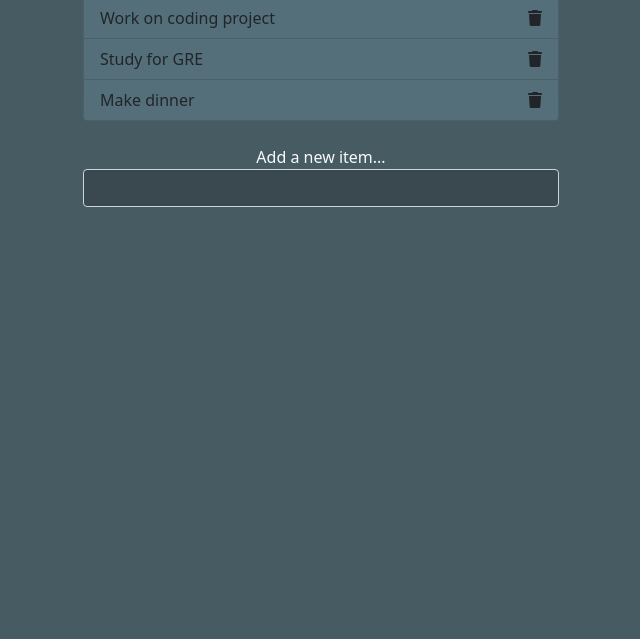
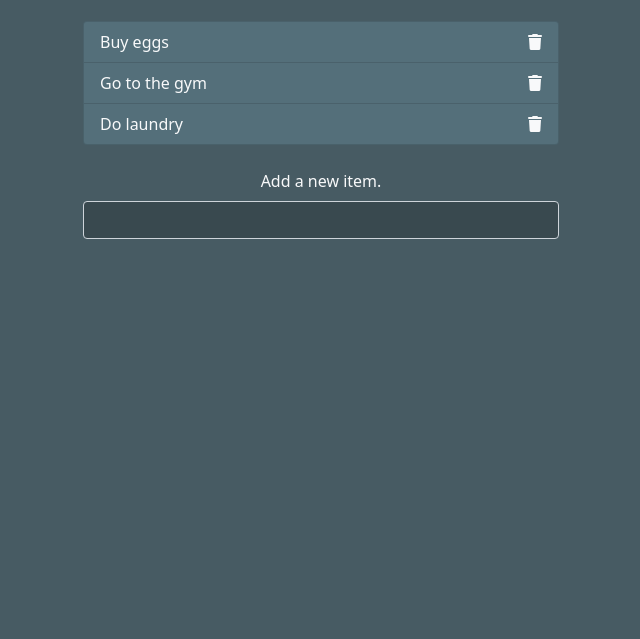
Before and after one commit to bilala45/todo-list, a plain HTML site: page index.html in a window 1280 px wide. Shown: the part 161-800 px from the top of the page, without its empty margins (319-959 px from the left). Drawn offline with nearby package versions, Linux system fonts and the light colour scheme.

Commit message:
edit default todo list items in html file

```diff
--- a/index.html
+++ b/index.html
@@ -15,37 +15,38 @@
 
     <div class="container">
 
-        <header class="text-center text-light my-4">
+        <header class="text-center text-light mt-5 mb-4">
             <h1 class="mb-4">Todo List</h1>
             <form class="search">
                 <input class="form-control m-auto" type="text" name="search" placeholder="Search your todo list.">
             </form>
         </header>
 
-        <!-- Why are colors not being inherited? -->
-        <ul class="list-group todos mx-auto text-light">
-            <li class="list-group-item d-flex justify-content-between align-items-center">
-                <span>Work on coding project</span>
+        <!-- Why are colors not being inherited from ul class? -->
+        <ul class="list-group todos mx-auto">
+            <li class="text-light list-group-item d-flex justify-content-between align-items-center">
+                <span>Buy eggs</span>
                 <i class="fas fa-trash delete"></i>
             </li>
-            <li class="list-group-item d-flex justify-content-between align-items-center">
-                <span>Study for GRE</span>
+
+            <li class="text-light list-group-item d-flex justify-content-between align-items-center">
+                <span>Go to the gym</span>
                 <i class="fas fa-trash delete"></i>
             </li>
-            <li class="list-group-item d-flex justify-content-between align-items-center">
-                <span>Make dinner</span>
+
+            <li class="text-light list-group-item d-flex justify-content-between align-items-center">
+                <span>Do laundry</span>
                 <i class="fas fa-trash delete"></i>
             </li>
         </ul>
 
         <form class="add text-center my-4">
-            <label for="addItem" class="text-light">Add a new item...</label>
+            <label for="addItem" class="text-light mb-2">Add a new item.</label>
             <input id="addItem" class="form-control m-auto" type="text" name="add">
         </form>
 
     </div>
 
-
     <script src="app.js"></script>
 </body>
 
```
